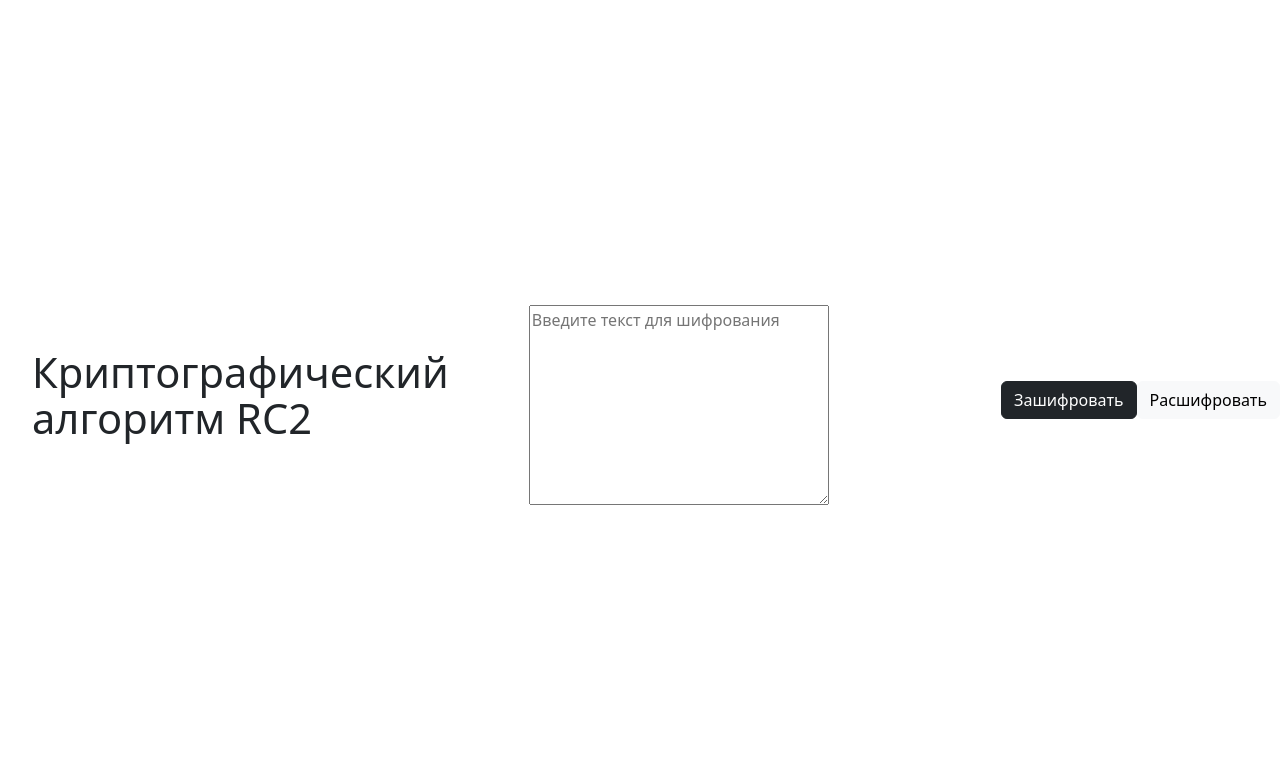
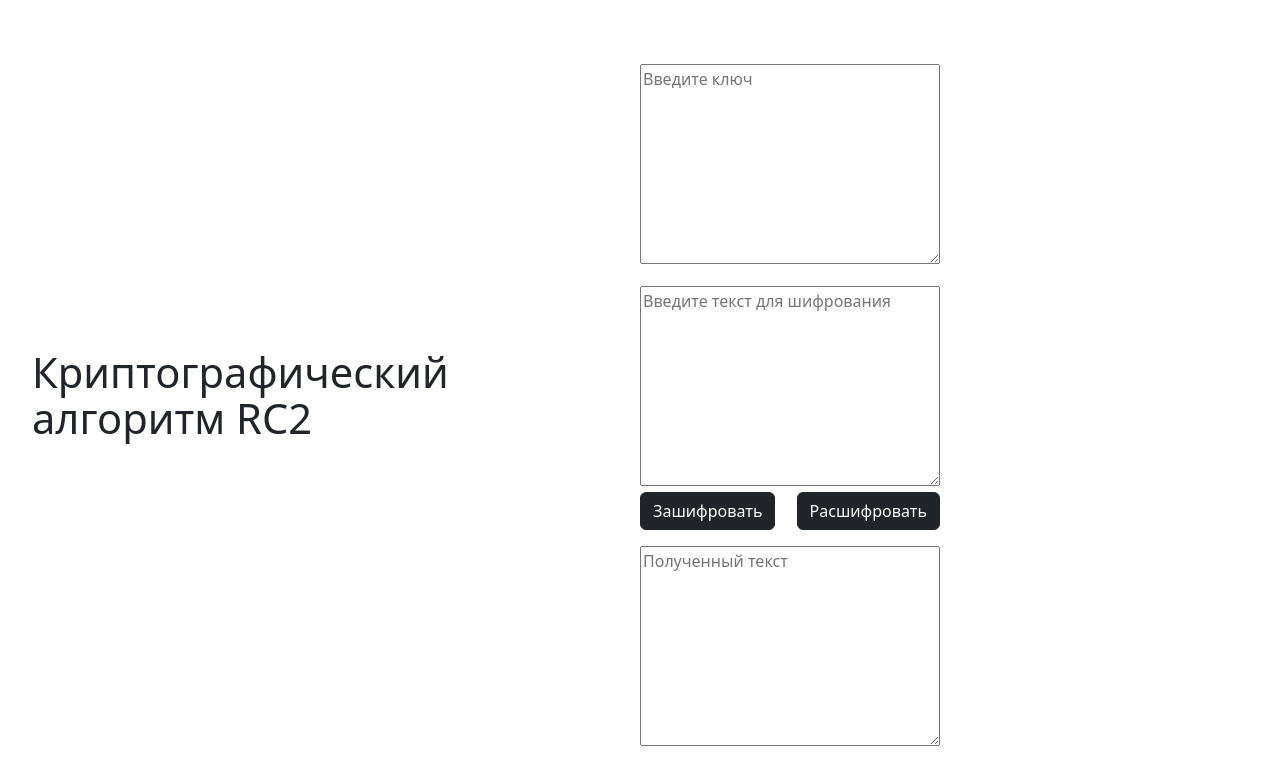
Before and after one commit to victoriaraznodumova/course-work-on-information-security, a Vue app: page / in a window 1280 px wide. Shown: the top 784 px of the page. Built offline with nearby package versions, Linux system fonts and the light colour scheme.

Commit message:
weird buttons

```diff
--- a/index.html
+++ b/index.html
@@ -5,15 +5,12 @@
     <link rel="icon" href="/favicon.ico">
     <meta name="viewport" content="width=device-width, initial-scale=1.0">
     <title>Vite App</title>
-    <link rel="stylesheet" href="https://cdn.jsdelivr.net/npm/bootstrap@5.3.2/dist/css/bootstrap.min.css" integrity="sha384-T3c6CoIi6uLrA9TneNEoa7RxnatzjcDSCmG1MXxSR1GAsXEV/Dwwykc2MPK8M2HN" crossorigin="anonymous">
+
   </head>
   <body>
     <div id="app"></div>
     <script type="module" src="/src/main.js"></script>
-    <button type="button" class="btn btn-dark v-on:click=">Зашифровать</button>
-    <button type="button" class="btn btn-light">Расшифровать</button>
 
 
-    <script src="https://cdn.jsdelivr.net/npm/bootstrap@5.3.2/dist/js/bootstrap.min.js" integrity="sha384-BBtl+eGJRgqQAUMxJ7pMwbEyER4l1g+O15P+16Ep7Q9Q+zqX6gSbd85u4mG4QzX+" crossorigin="anonymous"></script>
-  </body>
+
 </html>
--- a/src/App.vue
+++ b/src/App.vue
@@ -4,6 +4,16 @@ import TheWelcome from './components/TheWelcome.vue'
 </script>
 
 <template>
+
+
+<head>
+    <meta charset="UTF-8">
+    <link rel="icon" href="/favicon.ico">
+    <meta name="viewport" content="width=device-width, initial-scale=1.0">
+    <title>Vite App</title>
+    <link rel="stylesheet" href="https://cdn.jsdelivr.net/npm/bootstrap@5.3.2/dist/css/bootstrap.min.css" integrity="sha384-T3c6CoIi6uLrA9TneNEoa7RxnatzjcDSCmG1MXxSR1GAsXEV/Dwwykc2MPK8M2HN" crossorigin="anonymous">
+  </head>
+
   <header>
     <div class="wrapper">
       <HelloWorld msg="Криптографический алгоритм RC2" />
@@ -14,23 +24,28 @@ import TheWelcome from './components/TheWelcome.vue'
     <TheWelcome />
 
 
-
+    <p style="white-space: pre-line;">{{ message }}</p>
+    <textarea class="custom-textarea" v-model="message" placeholder="Введите ключ"></textarea>
     <p style="white-space: pre-line;">{{ message }}</p>
     <textarea class="custom-textarea" v-model="message" placeholder="Введите текст для шифрования"></textarea>
     <br>
-
+    <div class = "buttons">
+    <button type="button" class="btn btn-dark v-on:click=">Зашифровать</button>
+    <button type="button" class="btn btn-dark ">Расшифровать</button>
+    </div>
+    <p style="white-space: pre-line;">{{ message }}</p>
+    <textarea class="custom-textarea" v-model="message" placeholder="Полученный текст"></textarea>
   </main>
 </template>
+
+
+
 
 <style scoped>
 header {
   line-height: 1.5;
 }
 
-.logo {
-  display: block;
-  margin: 0 auto 2rem;
-}
 
 @media (min-width: 1024px) {
   header {
@@ -39,9 +54,14 @@ header {
     padding-right: calc(var(--section-gap) / 2);
   }
 
-  .logo {
-    margin: 0 2rem 0 0;
-  }
+  .buttons {
+  overflow: hidden; /* Чтобы обертка автоматически расширялась до содержимого */
+}
+
+.btn:nth-child(2) {
+  margin-right: 308px; /* Отступ справа на 25 пикселей */
+  float: right; /* Вторая кнопка отодвигается вправо */
+}
 
   .custom-textarea {
     width: 300px;
```
Also changed, not shown: src/components/icons/IconTooling.vue (added, +19 -0 lines), src/assets/logo.svg (added).
